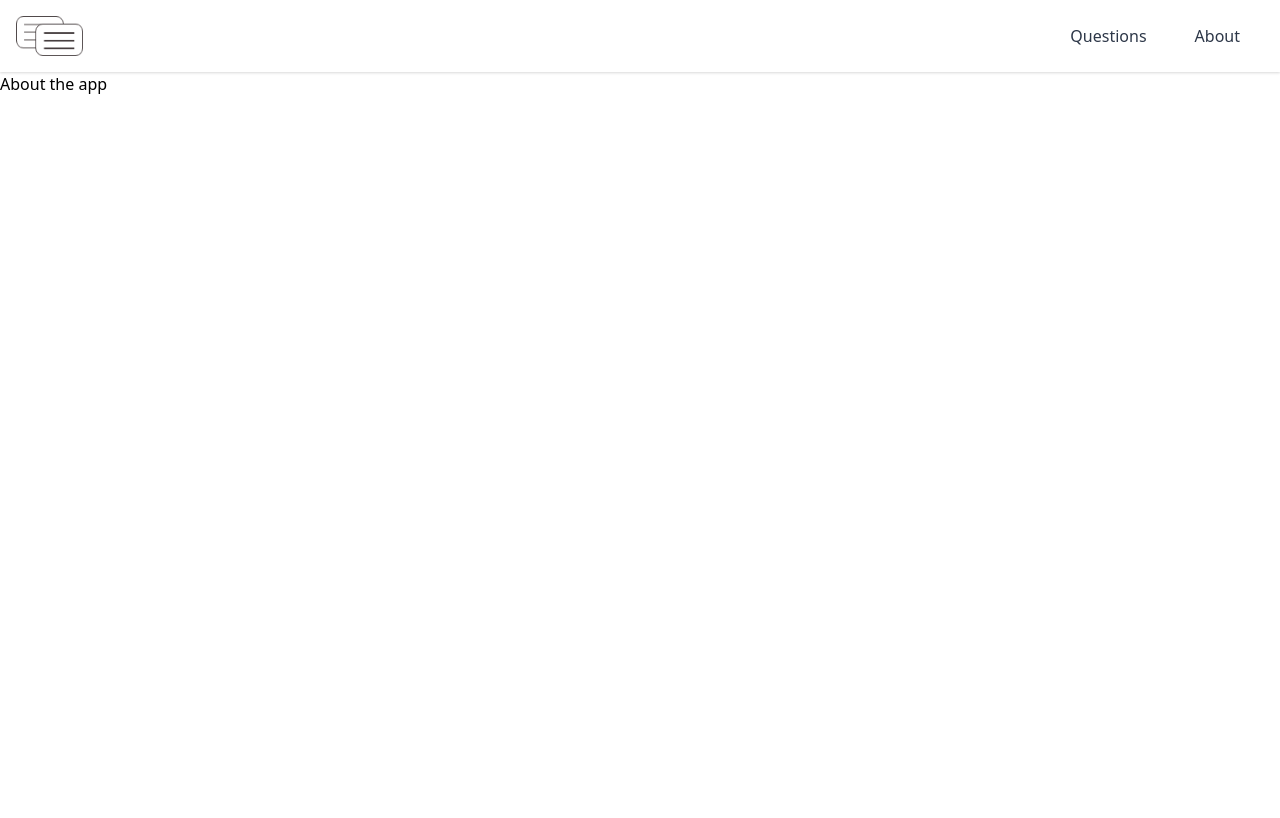
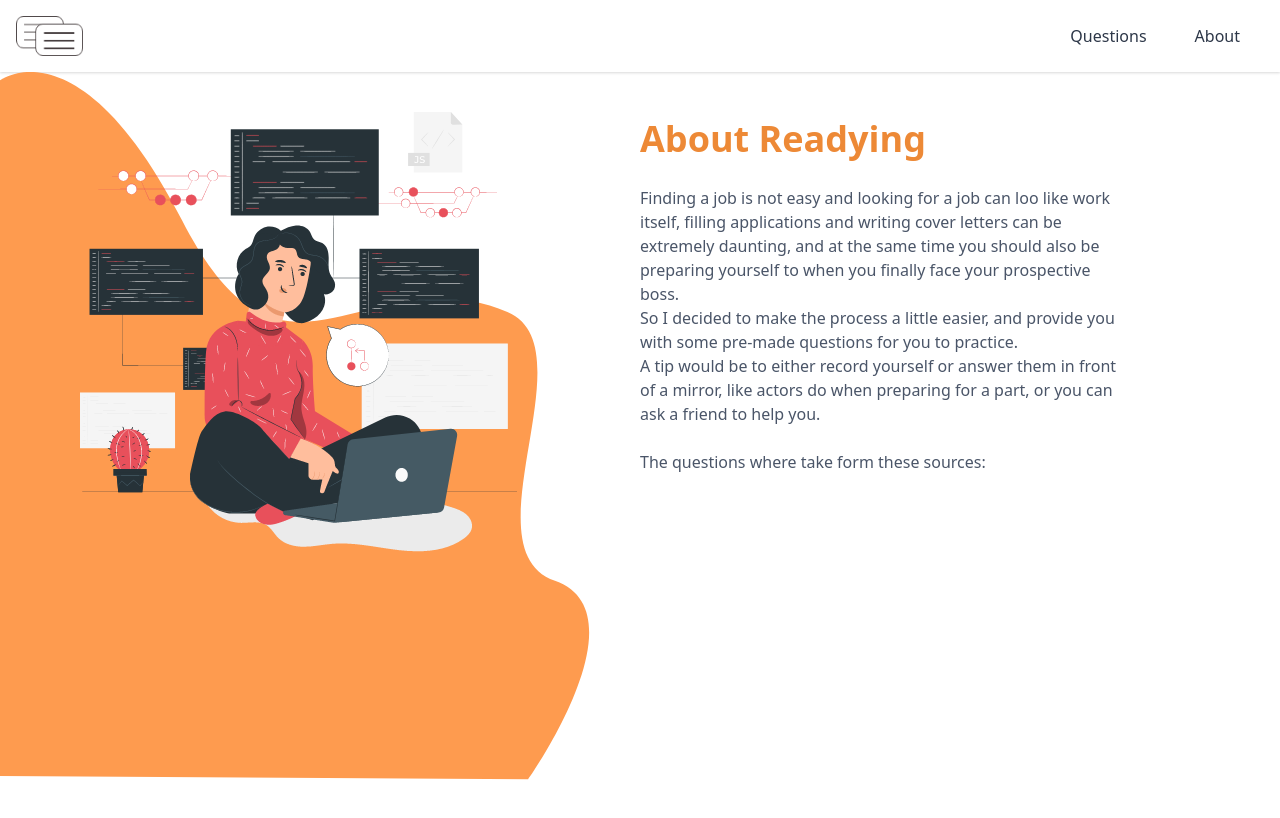
Before and after one commit to rmiri/readying-frontend, a React (Create React App) app: page /about in a window 1280 px wide. Shown: the top 818 px of the page. Built offline with nearby package versions, Linux system fonts and the light colour scheme; a web font is replaced by a local one.

Commit message:
about finished

```diff
--- a/src/assets/tailwind.css
+++ b/src/assets/tailwind.css
@@ -3,5 +3,3 @@
 @tailwind components;
 
 @tailwind utilities;
-
-@import "./customStyle.css";
--- a/src/components/About.js
+++ b/src/components/About.js
@@ -1,10 +1,27 @@
 import React from 'react'
 import { Link } from "react-router-dom"
+import background from '../images/back-about.png'
 
 const About = () => {
     return (
-       <div>
-           <h1>About the app</h1>
+       <div className="h-screen w-screen bg-fixed flex" style={{ backgroundImage:`url(${background})`, backgroundRepeat:'no-repeat' }}>
+            <div className="w-1/2 h-full pt-10 pl-20">
+                <img src='./images/girl-about.png'/>
+            </div>
+            <div className="w-1/2 h-full pt-10">
+                <h1 className='readyingH1 text-4xl text-orange-500 font-bold'>About Readying</h1>
+                <div className="w-3/4 pt-5">
+                    <p className="text-gray-700">
+                        Finding a job is not easy and looking for a job can loo like work itself, filling applications and writing cover letters can be extremely daunting, and at the same time you should also be preparing yourself to when you finally face your prospective boss.
+                    <br/>
+                        So I decided to make the process a little easier, and provide you with some pre-made questions for you to practice.
+                    <br/>
+                        A tip would be to either record yourself or answer them in front of a mirror, like actors do when preparing for a part, or you can ask a friend to help you.
+                    <br/><br/>
+                        The questions where take form these sources:
+                    </p>
+                </div>
+            </div>
        </div>
     )
 }
--- a/src/components/WelcomePage.js
+++ b/src/components/WelcomePage.js
@@ -4,7 +4,7 @@ import { Link } from "react-router-dom"
 
 const WelcomePage = () => {
     return (
-        <div className="h-screen grid grid-cols-2 grid-rows-2" style={{ backgroundImage:`url(${background})` }}>
+        <div className="h-screen grid grid-cols-2 grid-rows-2 bg-fixed" style={{ backgroundImage:`url(${background})` }}>
             <img src="images/welcome.png" className="max-w-xl row-span-3 pl-32 pt-5" alt="two people, one interviewing the other"></img>
             {/*"max-w-full max-h-full sm:w-100 md:w-100 w-1/3   ml-20 mt-5}"*/}
             <div className=" row-start-2 row-span-2 col-end-3 pl-24 pt-0">
--- a/src/containers/Page.js
+++ b/src/containers/Page.js
@@ -81,7 +81,7 @@ class Page extends Component {
 
         // console.log(language)
         return (
-            <div className="h-screen flex" style={{ backgroundImage:`url(${background})` }}>
+            <div className="h-screen flex bg-fixed" style={{ backgroundImage:`url(${background})` }}>
                 <div className="w-1/2 pt-20 pl-16">
                     <img src='images/girl.png' className=""/>
                     <div className="flex">
```
Also changed, not shown: public/images/girl-about.png (added), src/assets/main.css, src/images/back-about.png (added).
